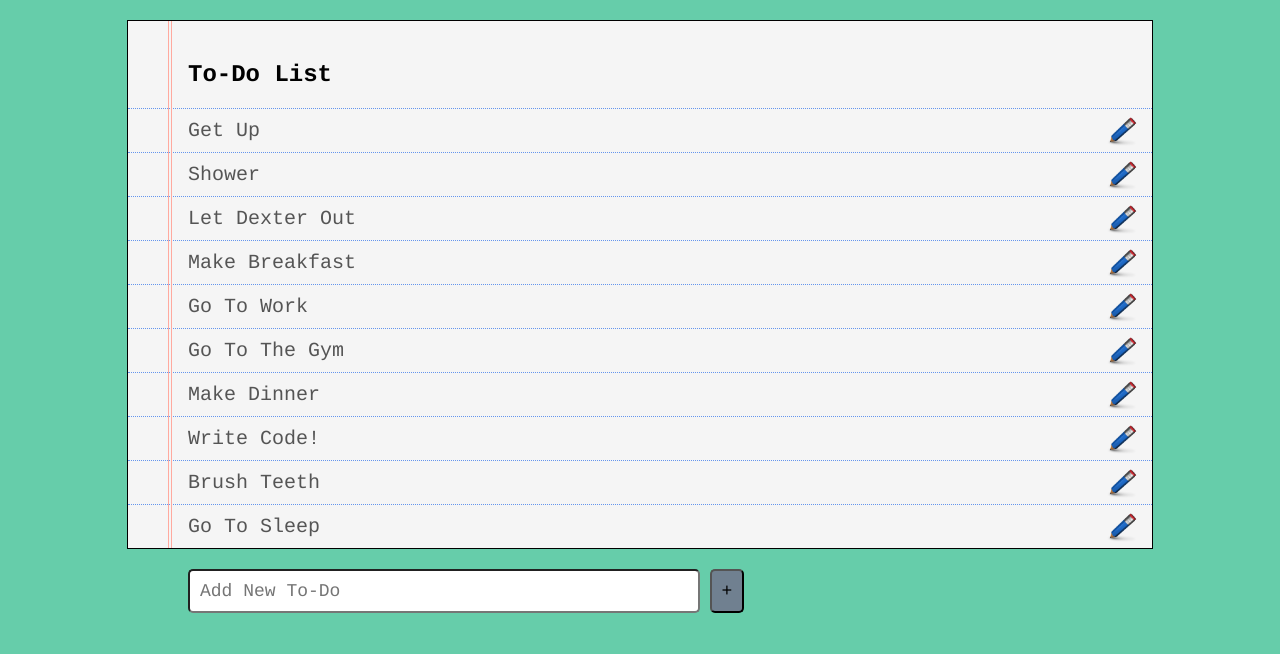
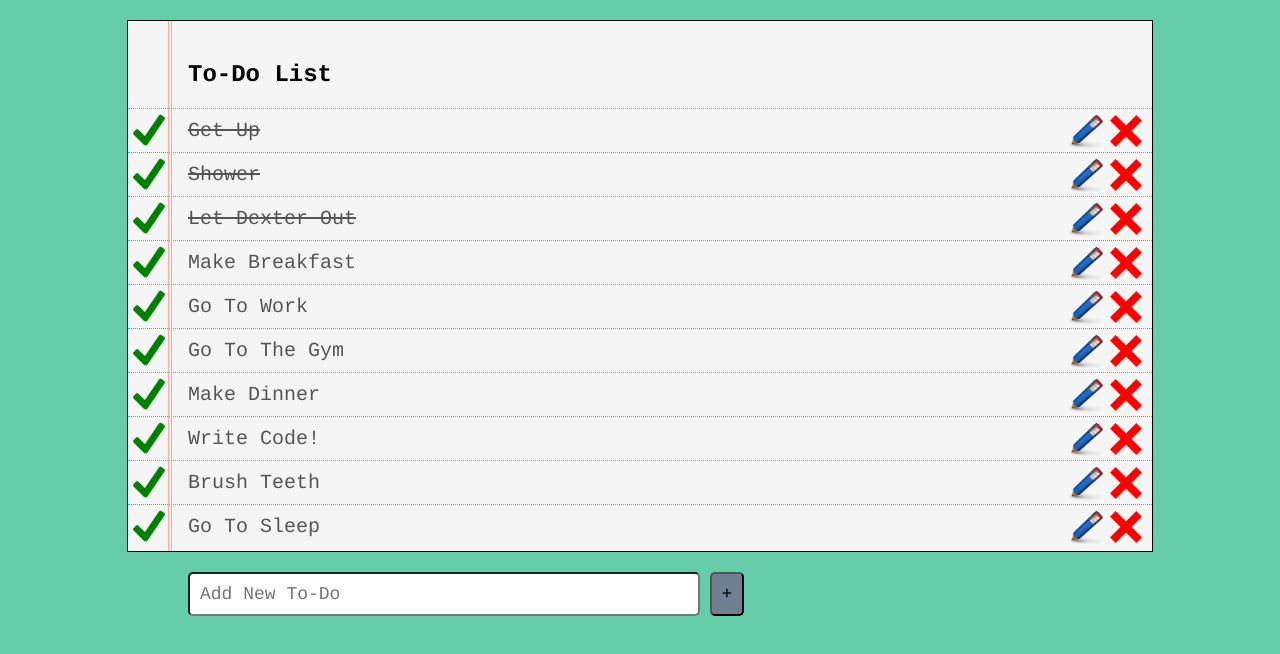
Before and after one commit to davi3blu3/todo-notepad, a plain HTML site: page index.html in a window 1280 px wide. Drawn offline with Linux system fonts and the light colour scheme.

Commit message:
add strikethrough and icons

```diff
--- a/index.html
+++ b/index.html
@@ -8,16 +8,16 @@
         <div class="lines"></div>
         <h2 class="title">To-Do List</h2>
         <ul class="list">
-            <li>Get Up<img src="img/pencil.png" alt="pencil icon" class="edit" /></li>
-            <li>Shower<img src="img/pencil.png" alt="pencil icon" class="edit" /></li>
-            <li>Let Dexter Out<img src="img/pencil.png" alt="pencil icon" class="edit" /></li>
-            <li>Make Breakfast<img src="img/pencil.png" alt="pencil icon" class="edit" /></li>
-            <li>Go to Work<img src="img/pencil.png" alt="pencil icon" class="edit" /></li>
-            <li>Go to the Gym<img src="img/pencil.png" alt="pencil icon" class="edit" /></li>
-            <li>Make Dinner<img src="img/pencil.png" alt="pencil icon" class="edit" /></li>
-            <li>Write Code!<img src="img/pencil.png" alt="pencil icon" class="edit" /></li>
-            <li>Brush Teeth<img src="img/pencil.png" alt="pencil icon" class="edit" /></li>
-            <li>Go to Sleep<img src="img/pencil.png" alt="pencil icon" class="edit" /></li>
+            <img src="img/check.png" alt="check mark" class="done" /><li class="complete">Get Up<img src="img/delete.png" alt="delete x mark" class="delete" /><img src="img/pencil.png" alt="pencil icon" class="edit" /></li>
+            <img src="img/check.png" alt="check mark" class="done" /><li class="complete">Shower<img src="img/delete.png" alt="delete x mark" class="delete" /><img src="img/pencil.png" alt="pencil icon" class="edit" /></li>
+            <img src="img/check.png" alt="check mark" class="done" /><li class="complete">Let Dexter Out<img src="img/delete.png" alt="delete x mark" class="delete" /><img src="img/pencil.png" alt="pencil icon" class="edit" /></li>
+            <img src="img/check.png" alt="check mark" class="done" /><li>Make Breakfast<img src="img/delete.png" alt="delete x mark" class="delete" /><img src="img/pencil.png" alt="pencil icon" class="edit" /></li>
+            <img src="img/check.png" alt="check mark" class="done" /><li>Go to Work<img src="img/delete.png" alt="delete x mark" class="delete" /><img src="img/pencil.png" alt="pencil icon" class="edit" /></li>
+            <img src="img/check.png" alt="check mark" class="done" /><li>Go to the Gym<img src="img/delete.png" alt="delete x mark" class="delete" /><img src="img/pencil.png" alt="pencil icon" class="edit" /></li>
+            <img src="img/check.png" alt="check mark" class="done" /><li>Make Dinner<img src="img/delete.png" alt="delete x mark" class="delete" /><img src="img/pencil.png" alt="pencil icon" class="edit" /></li>
+            <img src="img/check.png" alt="check mark" class="done" /><li>Write Code!<img src="img/delete.png" alt="delete x mark" class="delete" /><img src="img/pencil.png" alt="pencil icon" class="edit" /></li>
+            <img src="img/check.png" alt="check mark" class="done" /><li>Brush Teeth<img src="img/delete.png" alt="delete x mark" class="delete" /><img src="img/pencil.png" alt="pencil icon" class="edit" /></li>
+            <img src="img/check.png" alt="check mark" class="done" /><li>Go to Sleep<img src="img/delete.png" alt="delete x mark" class="delete" /><img src="img/pencil.png" alt="pencil icon" class="edit" /></li>
         </ul>
     </div>
     <div class="container">
--- a/styles/main.css
+++ b/styles/main.css
@@ -44,17 +44,27 @@ body {
 }
 
 .list li:hover {
-    background-color: #f0f0f0;
-    -webkit-transition: all 0.2s;
-    -moz-transition:    all 0.2s;
-    -o-transition:      all 0.2s;
-    transition:         all 0.2s;
+    background-color: papayawhip;
+}
+
+.done {
+    float: left;
+    width: 32px;
+    margin-top: 6px;
+    margin-left: 5px;
 }
 
 .edit {
     float: right;
-    width: 40px;
-    margin-top: -8px;
+    width: 48px;
+    margin-top: -12px;
+}
+
+.delete {
+    float: right;
+    width: 32px;
+    margin-top: -4px;
+    margin-right: 0;
 }
 
 .lines {
@@ -66,6 +76,10 @@ body {
     margin-left: 40px;
     margin-right: 25px;
     position: absolute;
+}
+
+.complete {
+    text-decoration: line-through;
 }
 
 .new-to-do {
```
Also changed, not shown: img/check.png (added), img/delete.png (added), 1 other file.
